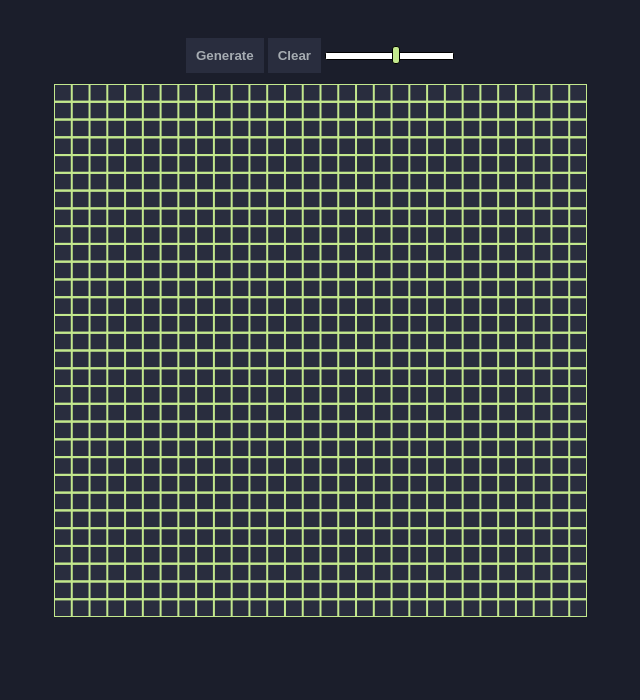
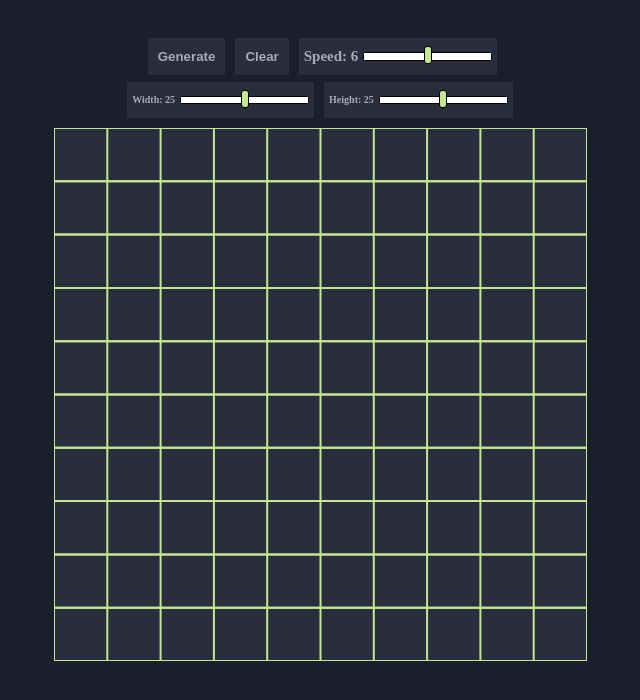
Before and after one commit to braydenwerner/Maze-Generation-Visualization, a plain HTML site: page src/index.html in a window 1280 px wide. Shown: the whole page, without its empty margins (320-960 px from the left). Drawn offline with Linux system fonts and the light colour scheme.

Commit message:
Added width and height sliders

```diff
--- a/src/constants/constants.js
+++ b/src/constants/constants.js
@@ -1,7 +1,6 @@
-import { Maze } from '../algorithm/maze.js'
-
-const NUM_TILES_WIDTH = 30
-const NUM_TILES_HEIGHT = 30
+//30
+let NUM_TILES_WIDTH = 10
+let NUM_TILES_HEIGHT = 10
 
 const colors = {
     themeBlueForeground: '#292D3E',
@@ -13,5 +12,13 @@ const colors = {
     themeGray: '#A6ACB2'
 }
 
+function setWidth(width) {
+    NUM_TILES_WIDTH = width
+}
 
-export { NUM_TILES_WIDTH, NUM_TILES_HEIGHT, colors }
+function setHeight(height) {
+    NUM_TILES_HEIGHT = height
+}
+
+
+export { NUM_TILES_WIDTH, NUM_TILES_HEIGHT, colors, setWidth, setHeight }
--- a/src/index.css
+++ b/src/index.css
@@ -14,7 +14,52 @@ body {
   padding-right: 0;
   margin-left: auto;
   margin-right: auto;
-  display: block;
+  display: flex;
+}
+
+.rangeInput {
+  background: #292D3E;
+  text-align: center;
+  display: flex;
+  margin-left: 5px
+}
+
+.dimensionInput {
+  margin-top: 7px;
+  padding-left: 0;
+  padding-right: 0;
+  margin-left: auto;
+  margin-right: auto;
+  display: flex;
+}
+
+.dimensionInput1Container {
+  display: flex;
+  background: #292D3E;
+  margin-right: 5px;
+}
+
+.dimensionInput2Container {
+  display: flex;
+  background: #292D3E;
+  margin-left: 5px;
+}
+
+h1 {
+  font-size: 15px;
+  font-weight: 700;
+  margin-right: 5px;
+  color: #A6ACB2;
+  margin-left: 5px;
+}
+
+h2 {
+  margin-top: 12px;
+  font-size: 10px;
+  font-weight: 700;
+  margin-right: 5px;
+  color: #A6ACB2;
+  margin-left: 5px;
 }
 
 canvas {
@@ -33,12 +78,15 @@ button {
   color: #A6ACB2;
   font-weight: 700;
   outline: none;
+  margin-left: 5px;
+  margin-right: 5px;
 }
 
 input[type=range] {
   margin: 13.8px 0;
   background-color: transparent;
   -webkit-appearance: none;
+  margin-right: 5px;
 }
 
 input[type=range]:focus {
--- a/src/index.html
+++ b/src/index.html
@@ -13,7 +13,23 @@
         <div class="buttonContainer">
             <button id="generateMazeButton">Generate</button>
             <button id="clearMazeButton">Clear</button>
-            <input type="range" min="1" max="10" id="speedSlider">
+
+            <div class="rangeInput">
+                <h1 id="speedHeader">Speed: 6</h1>
+                <input type="range" min="1" max="9" id="speedSlider">
+            </div>
+        </div>
+
+        <div class="dimensionInput">
+            <div class="dimensionInput1Container">
+                <h2 id="dimensionHeader1">Width: 25</h2>
+                <input type="range" min="10" max="40" id="dimensionInput1">
+            </div>
+
+            <div class="dimensionInput2Container">
+                <h2 id="dimensionHeader2">Height: 25</h2>
+                <input type="range" min="10" max="40" id="dimensionInput2">
+            </div>
         </div>
     </div>
     <canvas id="canvas"></canvas>
--- a/src/index.js
+++ b/src/index.js
@@ -1,9 +1,31 @@
-import { NUM_TILES_HEIGHT, NUM_TILES_WIDTH } from './constants/constants.js'
+import { NUM_TILES_HEIGHT, NUM_TILES_WIDTH, setWidth, setHeight } from './constants/constants.js'
 import { renderMaze, clearMaze, resetClearMazeIndex, generateNewMaze } from './render.js'
 
 const canvas = document.getElementById('canvas')
 const generateMazeButton = document.getElementById('generateMazeButton')
 const clearMazeButton = document.getElementById('clearMazeButton')
+
+const dimensionInput1 = document.getElementById('dimensionInput1')
+const dimensionInput2 = document.getElementById('dimensionInput2')
+const dimensionHeader1 = document.getElementById('dimensionHeader1')
+const dimensionHeader2 = document.getElementById('dimensionHeader2')
+
+dimensionInput1.oninput = () => {
+    console.log(dimensionInput1.value)
+    setWidth(parseInt(dimensionInput1.value))
+    dimensionHeader1.innerText = 'Width: ' + dimensionInput1.value
+
+    generateNewMaze()
+    initCanvas()
+}
+
+dimensionInput2.oninput = () => {
+    setHeight(parseInt(dimensionInput2.value))
+    dimensionHeader2.innerText = 'Height: ' + dimensionInput2.value
+
+    generateNewMaze()
+    initCanvas()
+}
 
 let generateMazeInterval
 let clearMazeInterval
@@ -15,6 +37,7 @@ export let tileWidth, tileHeight
 
 let canGenerateMaze = true
 let canClearMaze = false
+
 
 generateMazeButton.onclick = () => {
     if (canGenerateMaze) {
--- a/src/render.js
+++ b/src/render.js
@@ -4,6 +4,14 @@ import { tileWidth, tileHeight } from './index.js'
 import { Maze } from './algorithm/maze.js'
 
 const slider = document.getElementById('speedSlider')
+const speedHeader = document.getElementById('speedHeader')
+
+let maze = new Maze()
+
+slider.oninput = () => {
+    mazeGenerationSpeed = parseInt(slider.value)
+    speedHeader.innerText = 'Speed: ' + slider.value
+}
 
 const canvas = document.getElementById('canvas')
 const ctx = canvas.getContext('2d')
@@ -12,16 +20,10 @@ let mazeGenerationSpeed = parseInt(slider.value)
 let mazeGenerationIndex = 0
 let mazeGenerationInterval
 
-const mazeClearSpeed = 10
+const mazeClearSpeed = 1
 let mazeClearIndex = 0
 let mazeClearInterval
 const order = generateDiagonalWaveTraversal(NUM_TILES_WIDTH, NUM_TILES_HEIGHT)
-
-let maze = new Maze()
-
-slider.oninput = () => {
-    mazeGenerationSpeed = parseInt(slider.value)
-}
 
 export function renderMaze() {
     const currentMaze = maze.mazeStates[(mazeGenerationIndex >= maze.mazeStates.length) ? maze.mazeStates.length - 1 : mazeGenerationIndex]
```
